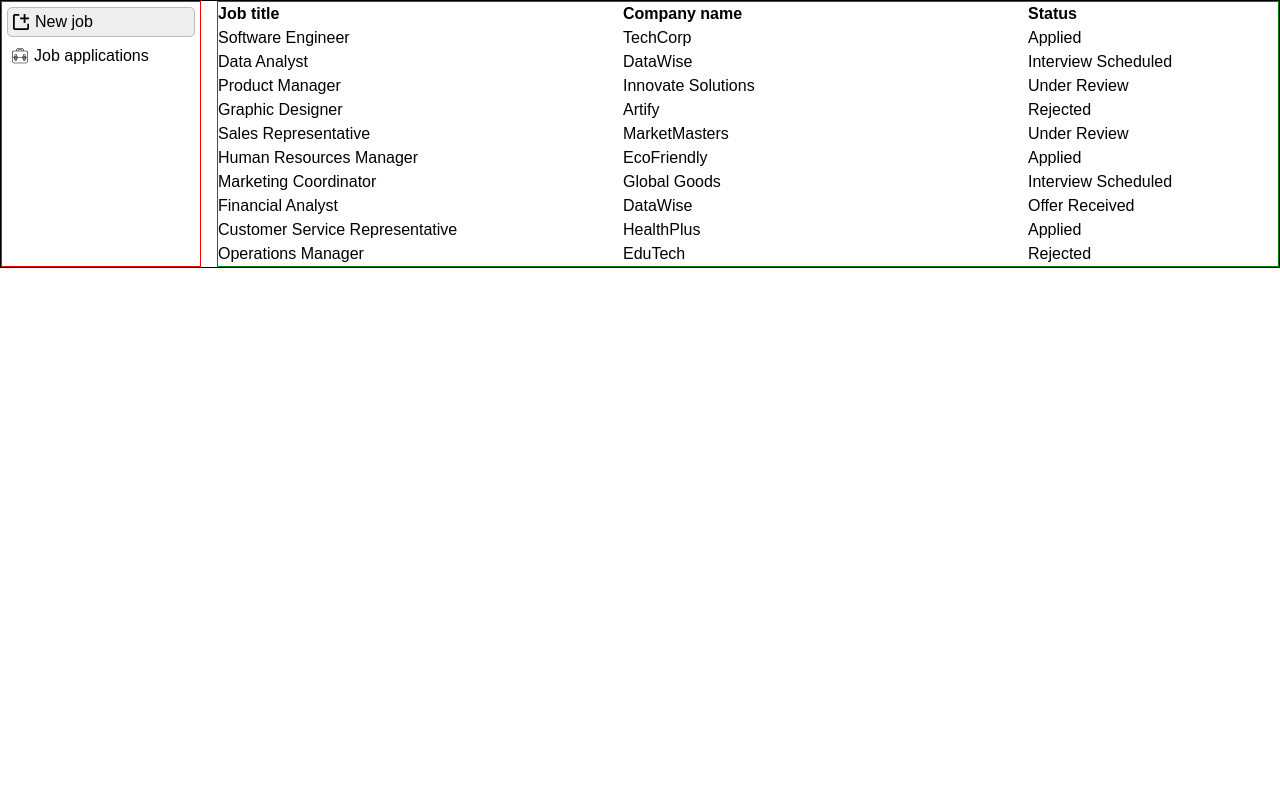
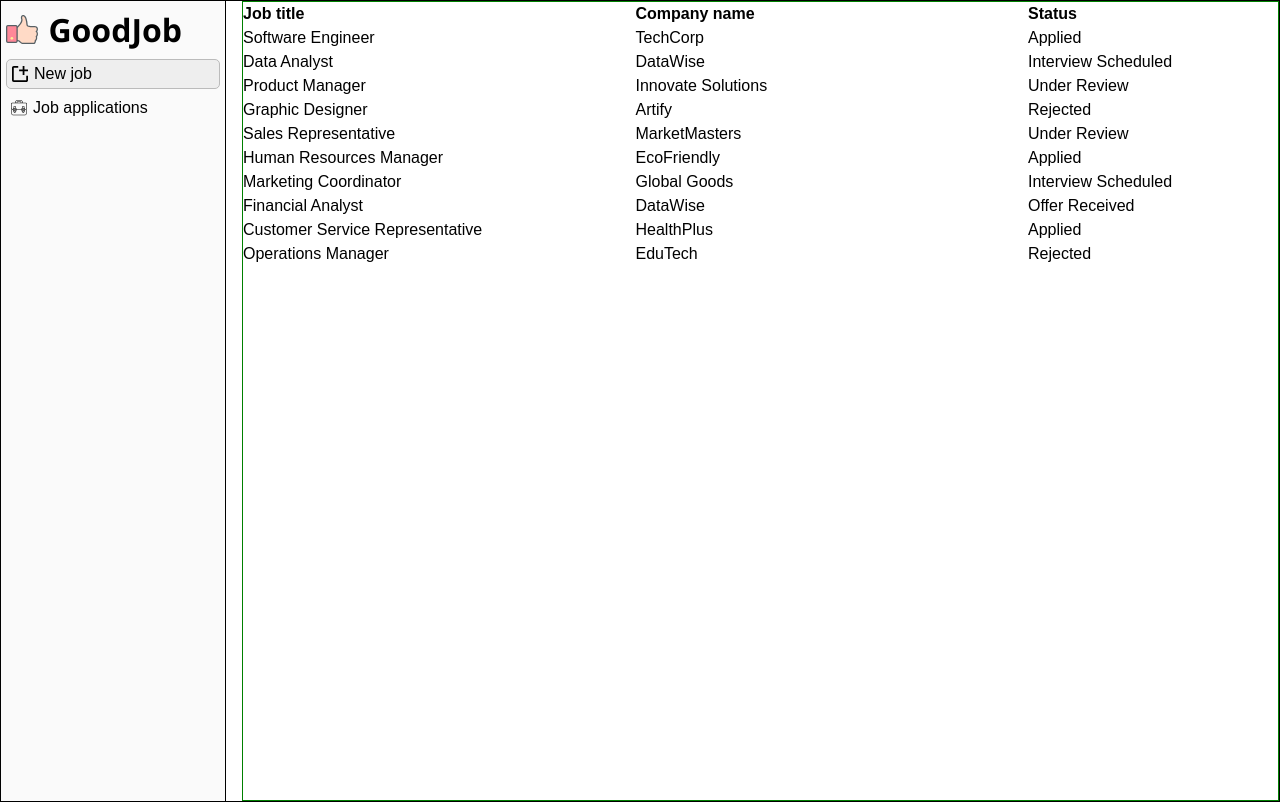
Before and after one commit to jpnws/goodjob, a React (Vite) app: page / in a window 1280 px wide. Built offline with nearby package versions, Linux system fonts and the light colour scheme.

Commit message:
Add AppTitle component with an icon and stretch the height of the sidebar to take up the entire height of the webpage.

```diff
--- /dev/null
+++ b/src/Sidebar/AppTitle.jsx
@@ -0,0 +1,12 @@
+import ThumbsUpIcon from './ThumbsUpIcon';
+
+import styles from './AppTitle.module.css';
+
+export default function AppTitle() {
+  return (
+    <div className={styles.appTitleBlock}>
+      <ThumbsUpIcon />
+      <span className={styles.appTitle}>GoodJob</span>
+    </div>
+  );
+}
--- /dev/null
+++ b/src/Sidebar/AppTitle.module.css
@@ -0,0 +1,11 @@
+.appTitleBlock {
+  display: flex;
+  align-items: center;
+  gap: 0.65rem;
+}
+
+.appTitle {
+  font-weight: bold;
+  font-size: 2rem;
+  font-family: 'Segoe UI', Tahoma, Geneva, Verdana, sans-serif;
+}
--- a/src/Sidebar/Sidebar.jsx
+++ b/src/Sidebar/Sidebar.jsx
@@ -1,11 +1,13 @@
 import NewJobButton from './NewJobButton';
 import JobTableButton from './JobTableButton';
+import AppTitle from './AppTitle';
 
 import styles from './Sidebar.module.css';
 
 export default function Sidebar() {
   return (
     <aside className={styles.sidebar}>
+      <AppTitle />
       <NewJobButton />
       <JobTableButton />
     </aside>
--- a/src/Sidebar/Sidebar.module.css
+++ b/src/Sidebar/Sidebar.module.css
@@ -2,10 +2,9 @@
   display: flex;
   flex-direction: column;
   gap: 5px;
-  border: 1px solid red;
+  border-right: 1px solid #000000;
+  background-color: #fafafa;
   padding: 5px;
-  width: 200px;
+  width: 225px;
+  height: 100vh;
 }
-
-.sidebarLinkText {
-}
--- /dev/null
+++ b/src/Sidebar/ThumbsUpIcon.jsx
@@ -0,0 +1,63 @@
+export default function ThumbsUpIcon() {
+  return (
+    <svg
+      xmlns="http://www.w3.org/2000/svg"
+      id="svg4"
+      width={32}
+      height={29.019}
+      viewBox="0 0 3.6 3.265"
+    >
+      <defs id="defs1">
+        <style id="style1">{'.cls-4{fill:#576065}'}</style>
+      </defs>
+      <title id="title1">{'thumb-up'}</title>
+      <g
+        id="thumb-up"
+        transform="matrix(.04 0 0 .04 0 -.167)"
+      >
+        <g
+          id="thumb-up-2"
+          data-name="thumb-up"
+        >
+          <g id="fill">
+            <path
+              id="path1"
+              d="M31.06 76.07 33 76c5.41-.16 8.94 8 13 8h32c4 0 4.78-5.89 4.73-8.33 0 0 4.94-2.21 2.68-11.11a9.13 9.13 0 0 0 2.85-7 9.17 9.17 0 0 0-2.68-6.81 11.52 11.52 0 0 0 2.68-7.22c0-4.3-3.78-6.75-7.8-6.75H68.71c-10.24 0-9.38-5.4-9.38-5.4s-1.16-14.13-4.76-20.6C50.05 2.6 41 5.33 44.36 15.89c2.51 7.78-9 19.5-13.16 23.45"
+              style={{
+                fill: '#ffdac6',
+              }}
+            />
+            <path
+              id="path2"
+              d="M27.1 33.87H5.93c-4 0-4.13 3-4.13 6.67v33.9c0 3.68.12 6.66 4.13 6.66H27.1c4 0 4.13-3 4.13-6.66v-33.9c0-3.68-.11-6.67-4.13-6.67z"
+              style={{
+                fill: '#ff8898',
+              }}
+            />
+            <circle
+              id="circle2"
+              cx={16.52}
+              cy={69.78}
+              r={3.76}
+              style={{
+                fill: '#ffeb97',
+              }}
+            />
+          </g>
+          <g id="outline">
+            <path
+              id="path3"
+              d="M77.95 85.8H46c-2.59 0-4.69-2.08-6.73-4.09s-4-4-6.19-3.91l-1.92.06-.16-3.59 1.92-.06c3.66-.18 6.43 2.57 8.83 4.94 1.52 1.5 3.09 3 4.2 3h32a1.7 1.7 0 0 0 1.3-.56c1.26-1.28 1.66-4.32 1.62-5.93v-1.2l1.1-.49c.11-.06 3.49-1.85 1.66-9l-.36-1.39 1.09-.58a7.7 7.7 0 0 0 2-5.52 7.48 7.48 0 0 0-2-5.44l-1.43-1.21 1.27-1.38a9.81 9.81 0 0 0 2.2-6c0-3.4-3.11-4.95-6-4.95H68.71c-4.68 0-8-1.08-9.79-3.2a5.67 5.67 0 0 1-1.4-4c-.14-1.51-1.35-14-4.52-19.73-1.82-3.22-4.33-4.25-5.87-3.57-1.54.68-2.4 3.17-1.05 7.35 2.68 8.32-7.4 19.43-13.64 25.31L30 38c7.28-6.86 14.44-16.13 12.68-21.58-2.18-6.75.28-10.55 3-11.75 3-1.28 7.47-.2 10.45 5.18 3.74 6.73 4.93 20.74 5 21.33v.43a2.15 2.15 0 0 0 .61 1.45c.63.7 2.39 1.87 7 1.87H80.4c5.47 0 9.6 3.67 9.6 8.55a13.25 13.25 0 0 1-2.17 7.13A11.54 11.54 0 0 1 90 57.52a11.69 11.69 0 0 1-2.67 7.62c1.46 7-1.27 10.24-2.88 11.51-.09 1.78-.54 5.37-2.63 7.51a5.32 5.32 0 0 1-3.87 1.64z"
+              className="cls-4"
+            />
+            <path
+              id="path4"
+              d="M27.1 82.9H5.93C0 82.9 0 77.81 0 74.44v-33.9c0-3.37 0-8.47 5.93-8.47H27.1c5.93 0 5.93 5.1 5.93 8.47v33.9C33 77.81 33 82.9 27.1 82.9ZM5.93 35.67c-1.89 0-2.33.45-2.33 4.87v33.9c0 4.41.44 4.86 2.33 4.86H27.1c1.89 0 2.33-.45 2.33-4.86v-33.9c0-4.42-.44-4.87-2.33-4.87z"
+              className="cls-4"
+            />
+          </g>
+        </g>
+      </g>
+    </svg>
+  );
+}
```
Also changed, not shown: svg/thumb-up-svgrepo-com.svg (added).
